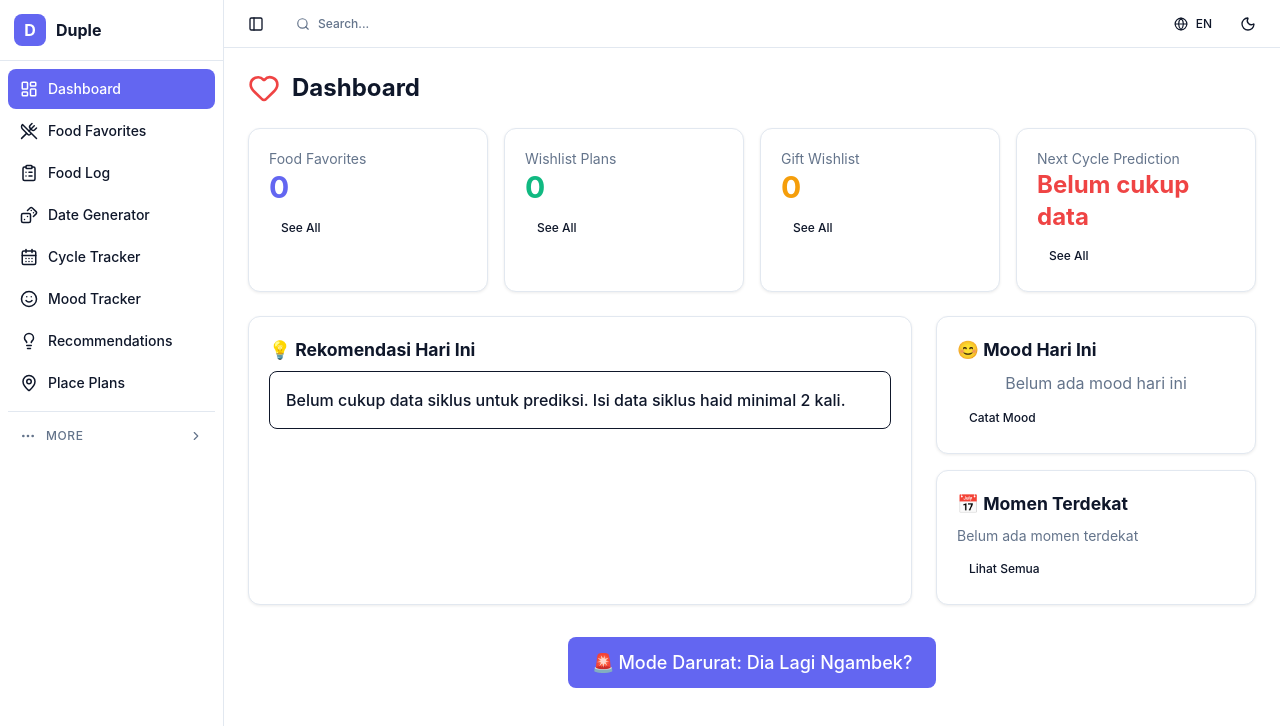
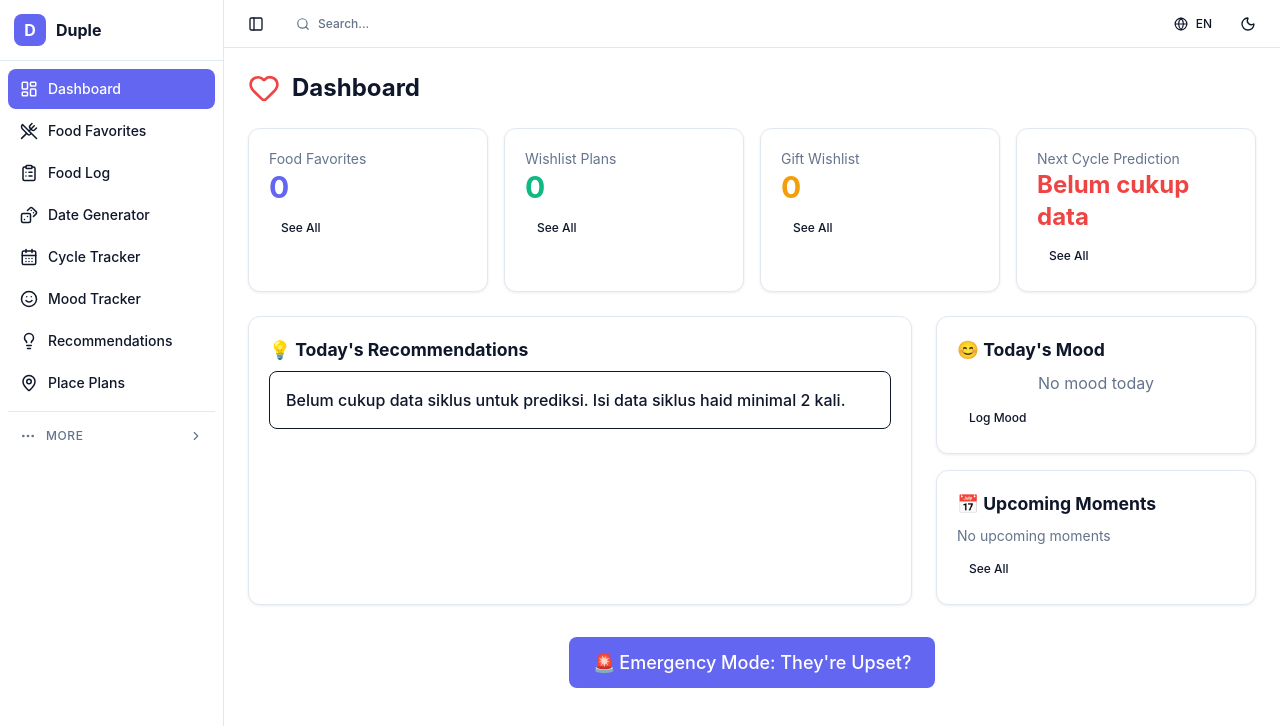
Before and after one commit to rinopatrick/duple, a Svelte app: page / in a window 1280 px wide. Both pictures are taken after a click on the button "Get Started — It's Free". Shown: the top 726 px of the page. Built offline with nearby package versions, Linux system fonts and the light colour scheme.

Commit message:
fix: translate remaining Dashboard hardcoded Indonesian text

```diff
--- a/src/pages/Dashboard.svelte
+++ b/src/pages/Dashboard.svelte
@@ -88,15 +88,15 @@
   </div>
 {:else if error}
   <div class="alert alert-error">
-    <p class="font-medium">Gagal load dashboard</p>
+    <p class="font-medium">{tr().dashboard.loadError}</p>
     <p class="text-sm font-mono mt-2">{error}</p>
-    <button onclick={() => { error = ''; loaded = false; loadDashboard(); }} class="btn btn-sm btn-ghost mt-2">Coba Lagi</button>
+    <button onclick={() => { error = ''; loaded = false; loadDashboard(); }} class="btn btn-sm btn-ghost mt-2">{tr().dashboard.retryLoad}</button>
   </div>
 {:else}
   <div class="space-y-6">
     <div class="flex items-center gap-3">
       <Heart class="w-8 h-8 text-error" />
-      <h1 class="text-2xl font-bold">Dashboard</h1>
+      <h1 class="text-2xl font-bold">{tr().dashboard.heading}</h1>
     </div>
 
     <div class="grid grid-cols-1 md:grid-cols-2 lg:grid-cols-4 gap-4">
@@ -135,7 +135,7 @@
     {#if reminders.length > 0}
     <div class="card bg-base-100 shadow">
       <div class="card-body">
-        <h2 class="card-title flex items-center gap-2"><Bell class="w-5 h-5" /> Reminders</h2>
+        <h2 class="card-title flex items-center gap-2"><Bell class="w-5 h-5" /> {tr().dashboard.reminders}</h2>
         <div class="flex gap-2 flex-wrap">
           {#each reminders as r}
             <div class="flex items-center gap-2 px-3 py-2 rounded-lg text-sm {r.priority === 'high' ? 'bg-error/10' : r.priority === 'medium' ? 'bg-warning/10' : 'bg-base-200'}"
@@ -155,7 +155,7 @@
     <div class="grid grid-cols-1 lg:grid-cols-3 gap-6">
       <div class="card bg-base-100 shadow lg:col-span-2">
         <div class="card-body">
-          <h2 class="card-title">💡 Rekomendasi Hari Ini</h2>
+          <h2 class="card-title">💡 {tr().dashboard.recommendations}</h2>
           {#if rekomendasi}
             <div class="alert" class:alert-info={rekomendasi.fase === 'normal'}
                  class:alert-warning={rekomendasi.fase === 'pms'}
@@ -164,7 +164,7 @@
             </div>
             {#if rekomendasi.makanan.length > 0}
               <div class="mt-3">
-                <p class="font-medium mb-2">Rekomendasi Makanan:</p>
+                <p class="font-medium mb-2">{tr().dashboard.foodRec}</p>
                 <div class="flex flex-wrap gap-2">
                   {#each rekomendasi.makanan.slice(0, 5) as m}
                     <span class="badge badge-primary badge-lg">{m.nama}</span>
@@ -174,11 +174,11 @@
             {/if}
             {#if rekomendasi.warnings.length > 0}
               <div class="mt-3">
-                <p class="font-medium text-error mb-2">⚠️ Hindari:</p>
+                <p class="font-medium text-error mb-2">{tr().dashboard.avoid}</p>
                 <div class="space-y-1">
                   {#each rekomendasi.warnings.slice(0, 3) as w}
                     <p class="text-sm text-error">
-                      ❌ "{w.kata_kalimat_jangan}" → ✅ "{w.alternatif_aman || 'Diam aja dulu'}"
+                      ❌ "{w.kata_kalimat_jangan}" → ✅ "{w.alternatif_aman || tr().dashboard.sayNothing}"
                     </p>
                   {/each}
                 </div>
@@ -191,23 +191,23 @@
       <div class="space-y-4">
         <div class="card bg-base-100 shadow">
           <div class="card-body">
-            <h2 class="card-title">😊 Mood Hari Ini</h2>
+            <h2 class="card-title">😊 {tr().dashboard.todayMood}</h2>
             {#if moodToday}
               <p class="text-3xl text-center">{MOOD_EMOJI[moodToday.mood] || '😐'}</p>
               <p class="text-center font-medium capitalize">{moodToday.mood}</p>
               {#if moodToday.trigger_penyebab}
-                <p class="text-xs text-base-content/50">Trigger: {moodToday.trigger_penyebab}</p>
+                <p class="text-xs text-base-content/50">{tr().dashboard.triggerPrefix}{moodToday.trigger_penyebab}</p>
               {/if}
             {:else}
-              <p class="text-base-content/50 text-center">Belum ada mood hari ini</p>
+              <p class="text-base-content/50 text-center">{tr().dashboard.noMood}</p>
             {/if}
-            <button onclick={() => setRoute('mood')} class="btn btn-sm btn-ghost mt-2">Catat Mood</button>
+            <button onclick={() => setRoute('mood')} class="btn btn-sm btn-ghost mt-2">{tr().dashboard.logMood}</button>
           </div>
         </div>
 
         <div class="card bg-base-100 shadow">
           <div class="card-body">
-            <h2 class="card-title">📅 Momen Terdekat</h2>
+            <h2 class="card-title">📅 {tr().dashboard.upcoming}</h2>
             {#if upcomingMomens.length > 0}
               <div class="space-y-2">
                 {#each upcomingMomens as m}
@@ -218,9 +218,9 @@
                 {/each}
               </div>
             {:else}
-              <p class="text-base-content/50 text-sm">Belum ada momen terdekat</p>
+              <p class="text-base-content/50 text-sm">{tr().dashboard.noUpcoming}</p>
             {/if}
-            <button onclick={() => setRoute('momen')} class="btn btn-sm btn-ghost mt-2">Lihat Semua</button>
+            <button onclick={() => setRoute('momen')} class="btn btn-sm btn-ghost mt-2">{tr().dashboard.seeAll}</button>
           </div>
         </div>
       </div>
@@ -228,7 +228,7 @@
 
     <div class="text-center mt-8">
       <button onclick={() => setRoute('rekomendasi')} class="btn btn-primary btn-lg">
-        🚨 Mode Darurat: Dia Lagi Ngambek?
+        🚨 {tr().dashboard.emergency}
       </button>
     </div>
   </div>
```
